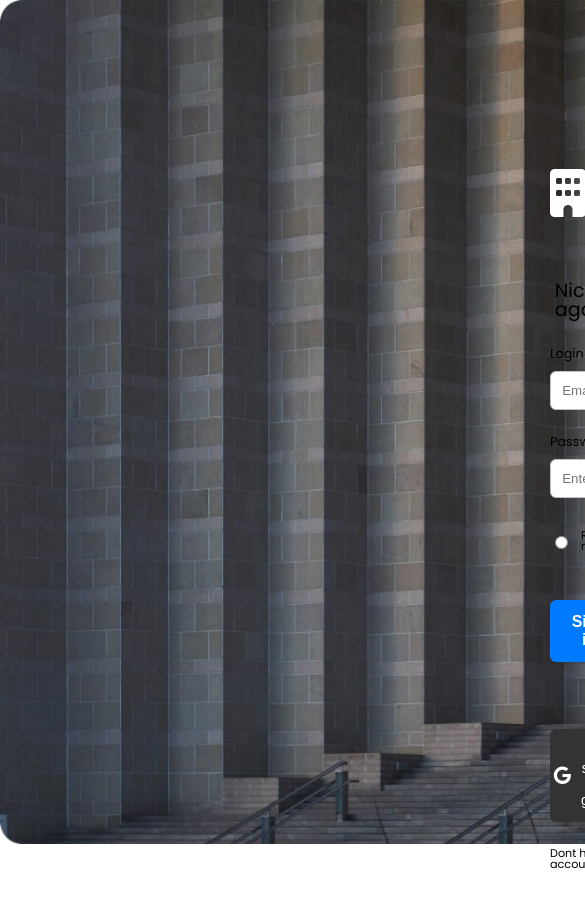
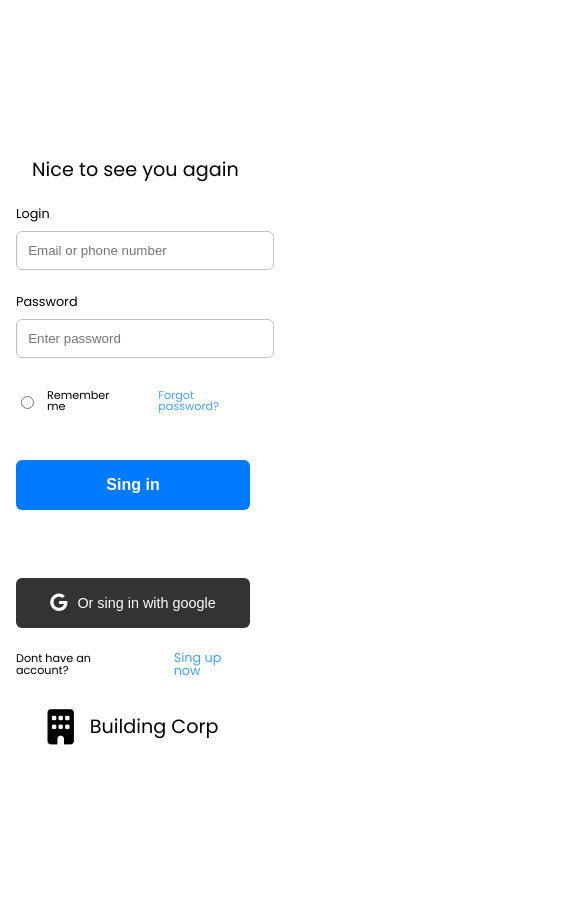
Before and after one commit to cadenasza/desafio-e, a plain HTML site: page index.html in a window 390 px wide. Shown: the top 908 px of the page, 585 px wide, since content can reach past the window. Before the commit the page ends 873 px from the top, so only its background shows below. Drawn offline with Linux system fonts and the light colour scheme.

Commit message:
tentando arrumar a responsividade

```diff
--- a/index.html
+++ b/index.html
@@ -30,11 +30,11 @@
                         <form class="formulario" action="#">
                             <div class="email">
                             <label for="login">Login</label>
-                            <input type="text" placeholder="Email or phone number" class="input-form">
+                            <input type="text" placeholder="Email or phone number" class="input-form" id="login">
                             </div>
                             <div class="password">
                                 <label for="senha">Password</label>
-                                <input type="password" placeholder="Enter password" class="input-form">
+                                <input type="password" placeholder="Enter password" class="input-form" id="senha">
                                 </div>
                                 <div class="remember">
                                     <input type="radio">
@@ -49,11 +49,13 @@
                                     <h3>Dont have an account?</h3>
                                     <a href="#">Sing up now</a>
                                 </div>
-
                         </form>
                     </div>
                 </div>
-
+                <div class="div-empresa-1">
+                    <i class="fa-solid fa-building icone"></i>
+                    <h2 class="titulo-empresa">Building Corp</h2>
+                </div>
             </div>
         </section>
     </main>
--- a/styles.css
+++ b/styles.css
@@ -3,34 +3,39 @@
 }
 
 body{
-    max-width: 100%;
+    max-width: 100vw;
     height: 100vh;
     font-family: var(--font-principal);
 }
 
 .container-principal{
+    max-width: 100vw;
     display: flex;
+    border-radius: 12px;
 }
 
 .container-img{
-    width: 100%;
+    max-width: 75%;
     height: 100vh;
 }
 
 .img-de-fundo{
-    height: 100vh;
+    max-width: 100%;
 }
 
 .container-login{
-    width: 100%;
+    display: flex;
+    align-items: center;
+    margin: 0 auto;
+    max-width: 25%;
+}
+
+.div-container-login{
     display: flex;
     flex-direction: column;
     align-items: start;
-}
-
-.div-container-login{
-    margin-left: 10rem;
-    margin-top: 20vh;
+    margin-left: 1rem;
+    /* margin-top: 1vh; */
 }
 
 .div-empresa{
@@ -40,7 +45,7 @@ body{
 }
 
 .icone{
-    color: white;
+    color: rgb(0, 0, 0);
     margin-right: 1rem;
     font-size: 3rem;
 }
@@ -74,7 +79,7 @@ label{
 
 .input-form{
     display: block;
-    width:18.5vw;
+    width:100%;
     padding: 0.7rem;
     border-radius: 6px;
     border: 1px solid #c2c1c1;
@@ -173,3 +178,98 @@ label{
     font-size: .8rem;
     color: #4BA1FF;
 }
+
+.div-empresa-1{
+    display: none;
+}
+
+@media screen and (max-width:700px) {
+
+    .container-img{
+        display: none;
+    }
+    .container-login{
+        width: 100vw;
+        margin: 10rem 0;
+    }
+    .div-container-login{
+        margin: 0;
+    }
+
+    .div-login{
+        display: flex;
+        flex-direction: column;
+        align-items: center;
+        justify-content: center;
+    }
+
+    .div-formulario{
+        display: flex;
+        align-items: center;
+        justify-content: center;
+        margin-left: 0;
+    }
+
+    .div-empresa{
+        display: none;
+    }
+
+    .div-empresa-1{
+        display: flex;
+        align-items: center;
+        justify-content: center;
+        margin: 2rem auto;
+    }
+    .icone{
+        margin-right: 1rem;
+        font-size: 2.2rem;
+    }
+    .titulo-empresa {
+        font-size: 1.2rem;
+    }
+    .btn, .btn-google{
+        padding: 1rem 1rem;
+        width: 88vw;
+    }
+}
+
+@media screen and (max-width:1000px) {
+    .container-img{
+        display: none;
+    }
+    .container-login{
+        width: 100vw;
+        margin: 10rem 1rem;
+    }
+    .div-container-login{
+        margin-left: 0;
+    }
+    .div-formulario{
+        display: flex;
+        align-items: center;
+        justify-content: center;
+        margin-left: 0;
+    }
+
+    .div-empresa{
+        display: none;
+    }
+
+    .div-empresa-1{
+        display: flex;
+        align-items: center;
+        justify-content: center;
+        margin: 2rem auto;
+    }
+    .icone{
+        margin-right: 1rem;
+        font-size: 2.2rem;
+    }
+    .titulo-empresa {
+        font-size: 1.2rem;
+    }
+    .btn, .btn-google{
+        padding: 1rem 1rem;
+        width: 60vw;
+    }
+}
```
